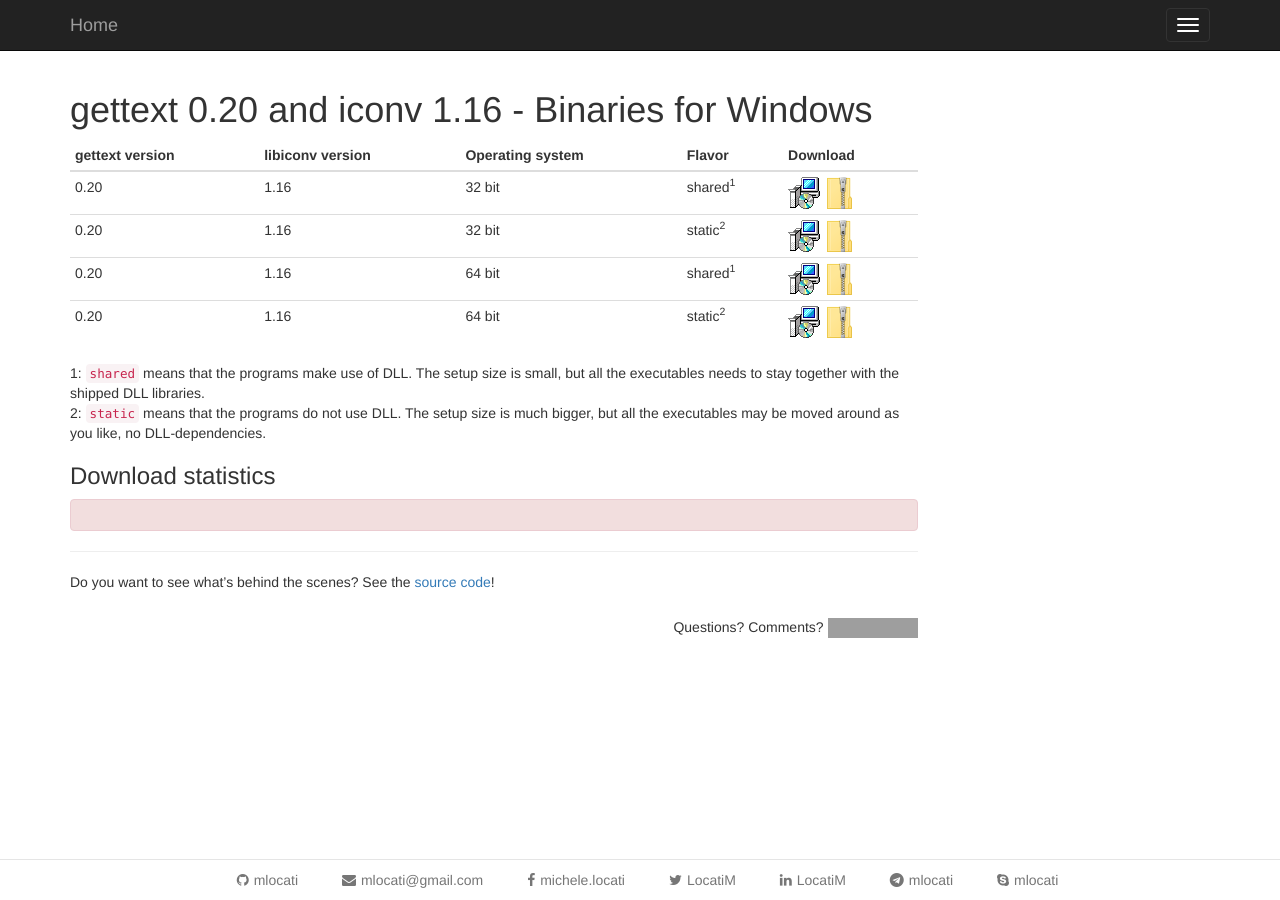
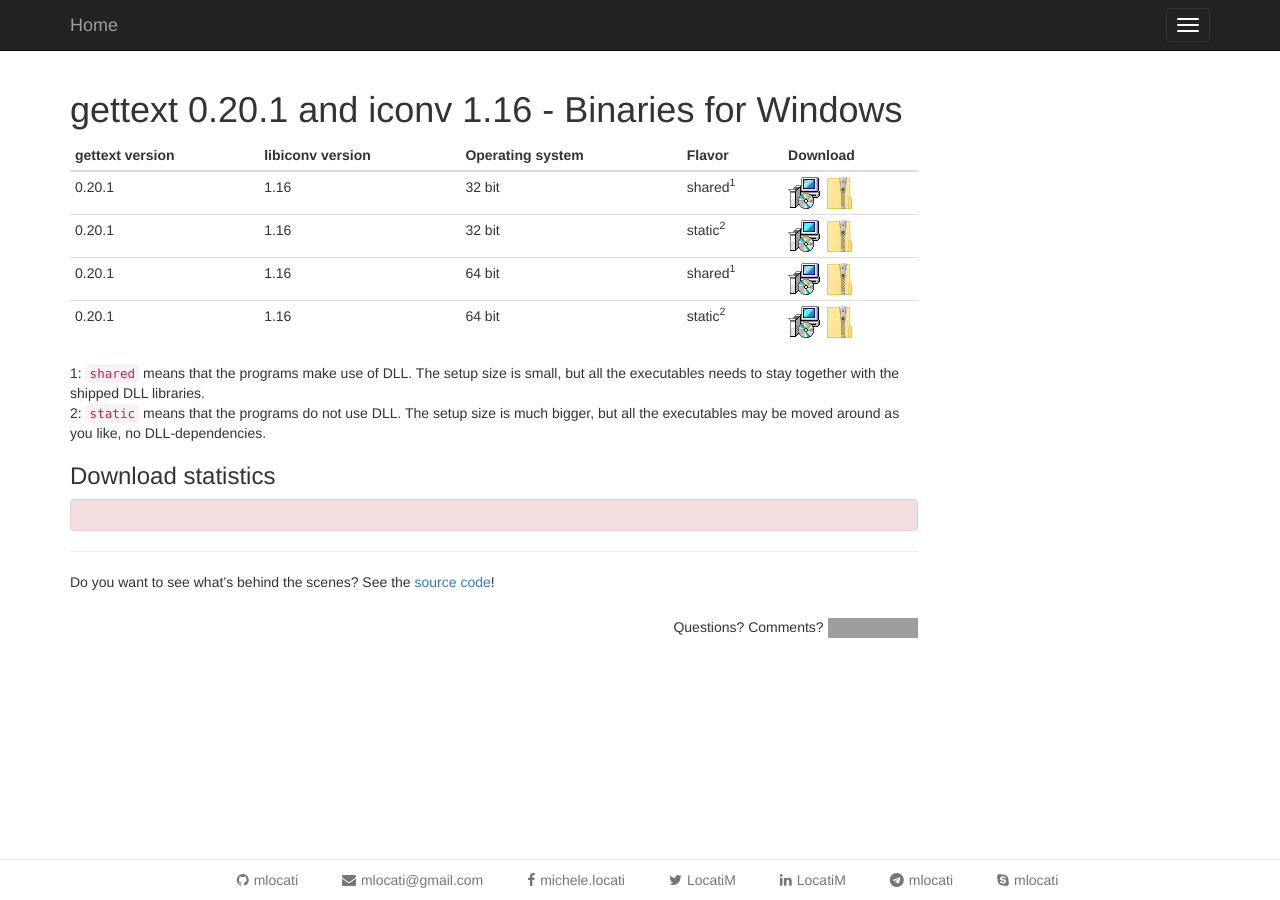
Before and after one commit to mlocati/mlocati.github.io, a Jekyll site: the page built from _articles/gettext-iconv-windows.md, in a window 1280 px wide. Built offline with Jekyll 4.4.1, drawn with Linux system fonts in a browser that asks for light colours; grey boxes are pictures that could not be loaded.

Commit message:
New version of gettext-iconv-windows

```diff
--- a/_articles/gettext-iconv-windows.md
+++ b/_articles/gettext-iconv-windows.md
@@ -1,5 +1,5 @@
 ---
-title:  "gettext 0.20 and iconv 1.16 - Binaries for Windows"
+title:  "gettext 0.20.1 and iconv 1.16 - Binaries for Windows"
 description: Download gettext & iconv binaries for Windows - 32 and 64 bits - shared and static.
 redirect_from: "/gettext-iconv-windows"
 redirect_from: "/gettext-iconv-windows/"
@@ -11,10 +11,10 @@ date: 2019-05-10T13:12:00+02:00
 {: .table .table-condensed }
 | gettext version | libiconv version | Operating system | Flavor | Download |
 |-----------------|------------------|------------------|--------|----------|
-| 0.20 | 1.16 | 32 bit | shared<sup>1</sup> | [![Setup]({{ site.baseurl }}/images/icon-setup.png)](https://github.com/mlocati/gettext-iconv-windows/releases/download/v0.20-v1.16/gettext0.20-iconv1.16-shared-32.exe) [![ZIP]({{ site.baseurl }}/images/icon-zip.png)](https://github.com/mlocati/gettext-iconv-windows/releases/download/v0.20-v1.16/gettext0.20-iconv1.16-shared-32.zip) |
-| 0.20 | 1.16 | 32 bit | static<sup>2</sup> | [![Setup]({{ site.baseurl }}/images/icon-setup.png)](https://github.com/mlocati/gettext-iconv-windows/releases/download/v0.20-v1.16/gettext0.20-iconv1.16-static-32.exe) [![ZIP]({{ site.baseurl }}/images/icon-zip.png)](https://github.com/mlocati/gettext-iconv-windows/releases/download/v0.20-v1.16/gettext0.20-iconv1.16-static-32.zip) |
-| 0.20 | 1.16 | 64 bit | shared<sup>1</sup> | [![Setup]({{ site.baseurl }}/images/icon-setup.png)](https://github.com/mlocati/gettext-iconv-windows/releases/download/v0.20-v1.16/gettext0.20-iconv1.16-shared-64.exe) [![ZIP]({{ site.baseurl }}/images/icon-zip.png)](https://github.com/mlocati/gettext-iconv-windows/releases/download/v0.20-v1.16/gettext0.20-iconv1.16-shared-64.zip) |
-| 0.20 | 1.16 | 64 bit | static<sup>2</sup> | [![Setup]({{ site.baseurl }}/images/icon-setup.png)](https://github.com/mlocati/gettext-iconv-windows/releases/download/v0.20-v1.16/gettext0.20-iconv1.16-static-64.exe) [![ZIP]({{ site.baseurl }}/images/icon-zip.png)](https://github.com/mlocati/gettext-iconv-windows/releases/download/v0.20-v1.16/gettext0.20-iconv1.16-static-64.zip) |
+| 0.20.1 | 1.16 | 32 bit | shared<sup>1</sup> | [![Setup]({{ site.baseurl }}/images/icon-setup.png)](https://github.com/mlocati/gettext-iconv-windows/releases/download/v0.20.1-v1.16/gettext0.20.1-iconv1.16-shared-32.exe) [![ZIP]({{ site.baseurl }}/images/icon-zip.png)](https://github.com/mlocati/gettext-iconv-windows/releases/download/v0.20.1-v1.16/gettext0.20.1-iconv1.16-shared-32.zip) |
+| 0.20.1 | 1.16 | 32 bit | static<sup>2</sup> | [![Setup]({{ site.baseurl }}/images/icon-setup.png)](https://github.com/mlocati/gettext-iconv-windows/releases/download/v0.20.1-v1.16/gettext0.20.1-iconv1.16-static-32.exe) [![ZIP]({{ site.baseurl }}/images/icon-zip.png)](https://github.com/mlocati/gettext-iconv-windows/releases/download/v0.20.1-v1.16/gettext0.20.1-iconv1.16-static-32.zip) |
+| 0.20.1 | 1.16 | 64 bit | shared<sup>1</sup> | [![Setup]({{ site.baseurl }}/images/icon-setup.png)](https://github.com/mlocati/gettext-iconv-windows/releases/download/v0.20.1-v1.16/gettext0.20.1-iconv1.16-shared-64.exe) [![ZIP]({{ site.baseurl }}/images/icon-zip.png)](https://github.com/mlocati/gettext-iconv-windows/releases/download/v0.20.1-v1.16/gettext0.20.1-iconv1.16-shared-64.zip) |
+| 0.20.1 | 1.16 | 64 bit | static<sup>2</sup> | [![Setup]({{ site.baseurl }}/images/icon-setup.png)](https://github.com/mlocati/gettext-iconv-windows/releases/download/v0.20.1-v1.16/gettext0.20.1-iconv1.16-static-64.exe) [![ZIP]({{ site.baseurl }}/images/icon-zip.png)](https://github.com/mlocati/gettext-iconv-windows/releases/download/v0.20.1-v1.16/gettext0.20.1-iconv1.16-static-64.zip) |
 
 1: `shared` means that the programs make use of DLL. The setup size is small, but all the executables needs to stay together with the shipped DLL libraries.
 2: `static` means that the programs do not use DLL. The setup size is much bigger, but all the executables may be moved around as you like, no DLL-dependencies.
```
